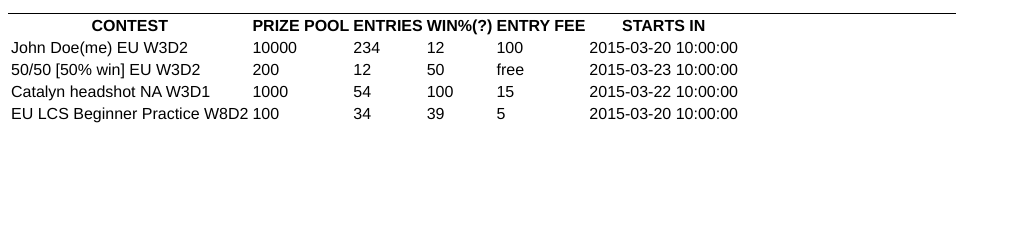
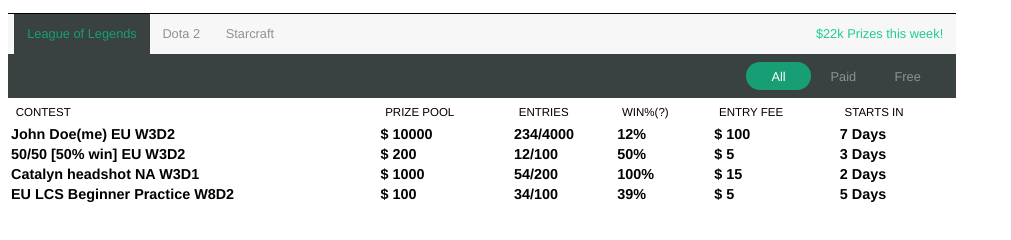
Before and after one commit to arnoyim/fantasy, a plain HTML site: page index.html in a window 1280 px wide. Shown: the part 52-292 px from the top of the page, without its empty margins (0-1011 px from the left). Drawn offline with nearby package versions, Linux system fonts and the light colour scheme.

Commit message:
css, json, jquery modifications.

```diff
--- a/index.html
+++ b/index.html
@@ -19,6 +19,21 @@
 			<li class="selected">CREATE CONTEST</li>
 		</ul>
 	</div>
+	<div class="games">
+			<ul>
+				<li class="selected">League of Legends</li>
+				<li>Dota 2</li>
+				<li>Starcraft</li>
+			</ul>
+			<p class="update">$22k Prizes this week!</p>
+	</div>
+	<div class="price">
+			<ul>
+				<li class="selected">All</li>
+				<li>Paid</li>
+				<li>Free</li>
+			</ul>
+	</div>
 	<div class="content">
 		<table id="contests">
 			<th>CONTEST</th>
--- a/mockdata.json
+++ b/mockdata.json
@@ -4,7 +4,7 @@
         "entries": 34,
         "max_entries": 100,
         "prize": 100,
-        "start": "2015-03-20 10:00:00",
+        "start": "2015-03-25T10:00:00",
         "entry_fee": 5,
         "name": "EU LCS Beginner Practice W8D2",
         "win": "39"
@@ -15,7 +15,7 @@
         "max_entries": 200,
         "prize": 1000,
         "entry_fee": 15,
-        "start": "2015-03-22 10:00:00",
+        "start": "2015-03-22T10:00:00",
         "name": "Catalyn headshot NA W3D1",
         "win": "100"
     },
@@ -24,8 +24,8 @@
         "entries": 12,
         "max_entries": 100,
         "prize": 200,
-        "entry_fee": "free",
-        "start": "2015-03-23 10:00:00",
+        "entry_fee": 5,
+        "start": "2015-03-23T10:00:00",
         "name": "50/50 [50% win] EU W3D2",
         "win": "50"
     },
@@ -35,7 +35,7 @@
         "max_entries": 4000,
         "prize": 10000,
         "entry_fee": 100,
-        "start": "2015-03-20 10:00:00",
+        "start": "2015-03-27T10:00:00",
         "name": "John Doe(me) EU W3D2",
         "win": "12"
     }
--- a/src/js/main.js
+++ b/src/js/main.js
@@ -14,18 +14,25 @@ $(function() {
 
 	var tableRow = function(dataInfo) {
 		var table = $('#contests');
+
+		/** Creating the Days difference.*/
+		var start = new Date(dataInfo.start);
+		var today = new Date();
+		var timeDiff = Math.abs(start.getTime() - today.getTime());
+		var diffDays = Math.ceil(timeDiff / (1000 * 3600 * 24));
+
 		var name = dataInfo.name;
 		var prize = dataInfo.prize;
 		var entries = dataInfo.entries;
-		var start = dataInfo.start;
+		var maxEntries = dataInfo.max_entries;
 		var entryFee = dataInfo.entry_fee;
 		var win = dataInfo.win;
 		var row = $('<tr></tr>').addClass('row').html('<td>' + name + '</td>' +
-																 '<td>' + prize + '</td>' +
-																 '<td>' + entries + '</td>' +
-																 '<td>' + win + '</td>' +
-																 '<td>' + entryFee + '</td>' +
-																 '<td>' + start + '</td>')
+																 '<td>' + '$ ' +  prize + '</td>' +
+																 '<td>' + entries + '/' + maxEntries + '</td>' +
+																 '<td>' + win + '%' + '</td>' +
+																 '<td>' + '$ ' + entryFee + '</td>' +
+																 '<td>' + diffDays + ' Days' + '</td>');
 		table.append(row);
 	};
 
--- a/style.scss
+++ b/style.scss
@@ -69,7 +69,78 @@ body, html {
 				font-size: 1.5em;
 				padding: 0 0 0 0.6em;
 				margin:0;
-				vertical-align:middle;
+				vertical-align: middle;
+			}
+		}
+	}
+	.games {
+		width: 100%;
+		display: inline-table;
+		background-color: #f7f7f7;
+		font-size: 0.8em;
+		ul {
+			margin: 0 0 0 0.5em;
+			padding: 0;
+			li {
+				color: #919191;
+				display: table-cell;
+				padding: 1em 1em;
+				list-style: none;
+				vertical-align: middle;
+			}
+			li.selected {
+				background-color: #394141;
+				height: 100%;
+				color: #189e74;
+			}
+		}
+		p {
+			display: table-cell;
+			margin: 0;
+			padding: 0 1em;
+			text-align: right;
+			color: #1fca95;
+			vertical-align: middle;
+		}
+	}
+	.price {
+		width: 100%;
+		display: inline-table;
+		background-color: #394141;
+		ul {
+			margin: 0 0 0 0.5em;
+			padding: 0.5em 1em;
+			float: right;
+			li {
+				color: #919191;
+				display: table-cell;
+				list-style: none;
+				padding: 0 1.5em;
+				vertical-align: middle;
+				font-size: 0.8em;
+			}
+			li.selected {
+				background-color: #189e74;
+				padding: 0.5em 2em;
+				border-radius: 2em;
+				color: #ffffff;
+			}
+		}
+	}
+	.content {
+		#contests {
+			width: 100%;
+			th {
+				font-size: 0.8em;
+				font-weight: 400;
+				text-align: left;
+				padding: 0.5em;
+			}
+			tr {
+				font-size: 0.9em;
+				font-weight: 700;
+				text-align: left;
+				padding: 0.5em;
 			}
 		}
 	}
```
Also changed, not shown: src/css/main.css.
